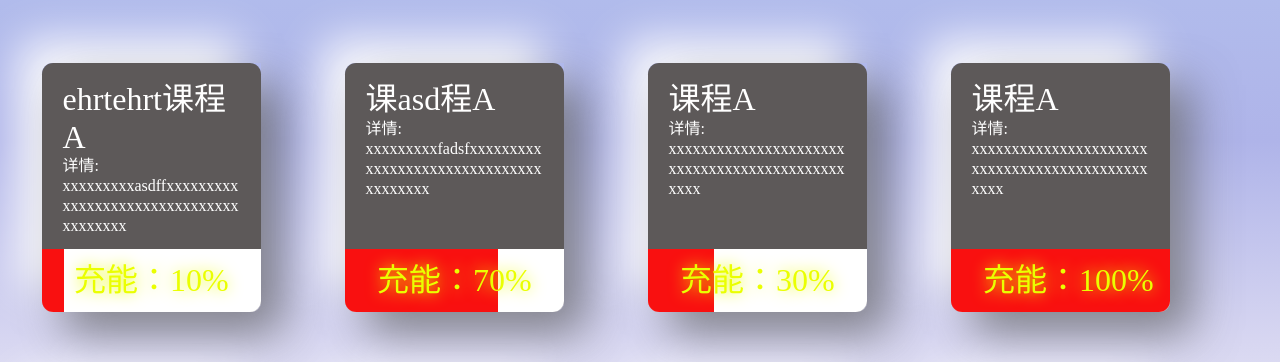
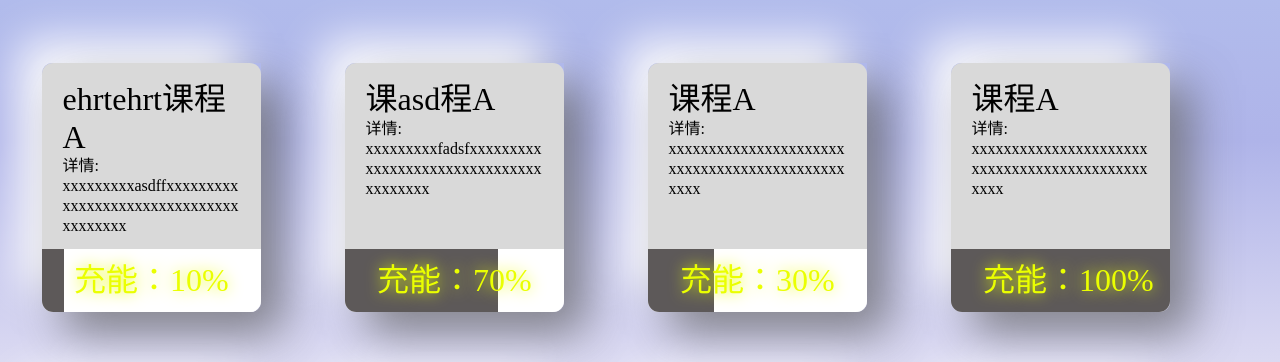
Before and after one commit to Wqinxi/Intelligent-program, a Vue app: page /student/home-page in a window 1280 px wide. Shown: the part 259-621 px from the top of the page. Built offline with nearby package versions, Linux system fonts and the light colour scheme.

Commit message:
Color Changed

```diff
--- a/src/views/student/Class.vue
+++ b/src/views/student/Class.vue
@@ -37,9 +37,9 @@ let list = withDefaults(defineProps<{ Content?: any }>(), {
 </script>
 
 <style scoped lang="less">
-@bgcolor: #5d5959;
-@color: #ffffff;
-@proGressBarColor: rgba(249, 6, 6, 0.956);
+@bgcolor: #d9d9d9;
+@color: #000000;
+@proGressBarColor: #5d5959;
 @proGressColor: rgb(234, 255, 0);
 
 
```
